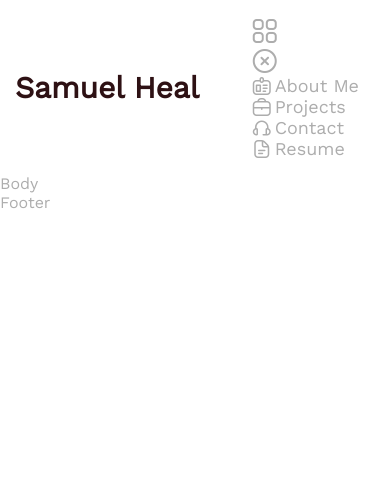
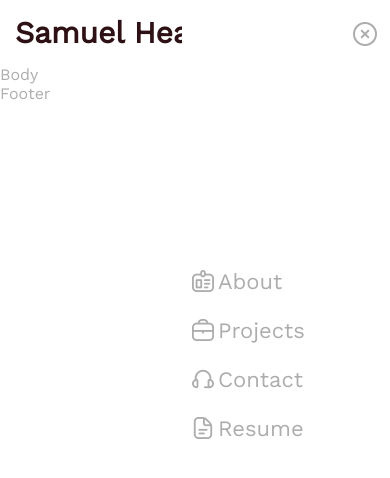
Before and after one commit to SamuelHeal/React-Portfolio, a React (Create React App) app in the folder portfolio/: page / in a window 390 px wide. Both pictures are taken after a click on the element 363 px from the left and 32 px from the top of the page. Shown: the top 478 px of the page. Built offline with nearby package versions, Linux system fonts and the light colour scheme.

Commit message:
header complete

```diff
--- a/portfolio/src/components/header/computer/index.js
+++ b/portfolio/src/components/header/computer/index.js
@@ -20,7 +20,7 @@ function ComputerHeader() {
                 </a>
             </div>
             <div className='navOptions'>
-                <a href='#'>
+                <a href='#resume'>
                     <i className="fi-rr-document navIcon"></i> Resume
                 </a>
             </div>
--- a/portfolio/src/components/header/header.css
+++ b/portfolio/src/components/header/header.css
@@ -56,6 +56,8 @@
 
 
 
+
+
 @media only screen and (max-width: 900px){
     .phoneNav {
         display: block;
--- a/portfolio/src/components/header/index.js
+++ b/portfolio/src/components/header/index.js
@@ -18,6 +18,7 @@ function Header() {
                     <div onClick={() => setMenuOpen(!menuOpen)}>
                         <i className="fi-rr-apps menuIcon"></i>
                     </div>
+
                     {menuOpen && <PhoneHeader menuOpen={menuOpen} setMenuOpen={setMenuOpen} />}
 
                 </div>
--- a/portfolio/src/components/header/phone/index.js
+++ b/portfolio/src/components/header/phone/index.js
@@ -7,24 +7,24 @@ function PhoneHeader({menuOpen, setMenuOpen}) {
             <div className='closeIcon' onClick={() => setMenuOpen(!menuOpen)}>
                 <i className="fi-rr-cross-circle"></i>
             </div>
-            <div className='iconOptions'>
-                <div className='navOptions'>
+            <div className='menuOptions'>
+                <div className='mobileOption'>
                     <a href='#about'>
-                        <i className="fi-rr-id-badge navIcon"></i> About Me
+                        <i className="fi-rr-id-badge navIcon"></i> About
                     </a>
                 </div>
-                <div className='navOptions'>
+                <div className='mobileOption'>
                     <a href='#projects'>
                         <i className="fi-rr-briefcase navIcon"></i> Projects
                     </a>
                 </div>
-                <div className='navOptions'>
+                <div className='mobileOption'>
                     <a href='#contact'>
                         <i className="fi-rr-headset navIcon"></i> Contact
                     </a>
                 </div>
-                <div className='navOptions'>
-                    <a href='#'>
+                <div className='mobileOption'>
+                    <a href='#resume'>
                         <i className="fi-rr-document navIcon"></i> Resume
                     </a>
                 </div>
--- a/portfolio/src/components/header/phone/phone.css
+++ b/portfolio/src/components/header/phone/phone.css
@@ -7,12 +7,63 @@
 }
 
 .closeIcon {
+    display: flex;
+    justify-content: flex-end;
     font-size: 24px;
     position: relative;
     top: 4px;
     transition: all 0.3s;
+    cursor: pointer;
+    z-index: 999;
 }
 .closeIcon:hover {
-    cursor: pointer;
     color: var(--hovercolour);
 }
+
+.phone {
+    background-color: white;
+    height: 100vh;
+    width: 50vw;
+    position: absolute;
+    right: -2px;
+    top: -30px;
+    padding: 30px 0px;
+    display: flex;
+    flex-direction: column;
+    transition: all .5s ease;
+}
+
+.menuOptions {
+    display: flex;
+    flex-direction: column;
+    width: 100%;
+    position: relative;
+    top: -100px;
+    justify-content: center;
+    align-content: center;
+    height: 100%;
+}
+
+.mobileOption {
+    margin: 12px 0px;
+    display: flex;
+    flex-direction: column;
+    padding-left: 10px;
+    font-size: 22px;
+    font-weight: 400;
+    margin-right: 16px;
+    font-weight: 400;
+}
+
+.mobileOption a {
+    text-decoration: none;
+    transition: all 0.3s;
+    color: var(--textcolour);
+    display: flex;
+    align-items: center;
+}
+
+.mobileOption a:hover {
+    text-decoration: none;
+    color: var(--hovercolour);
+}
```
